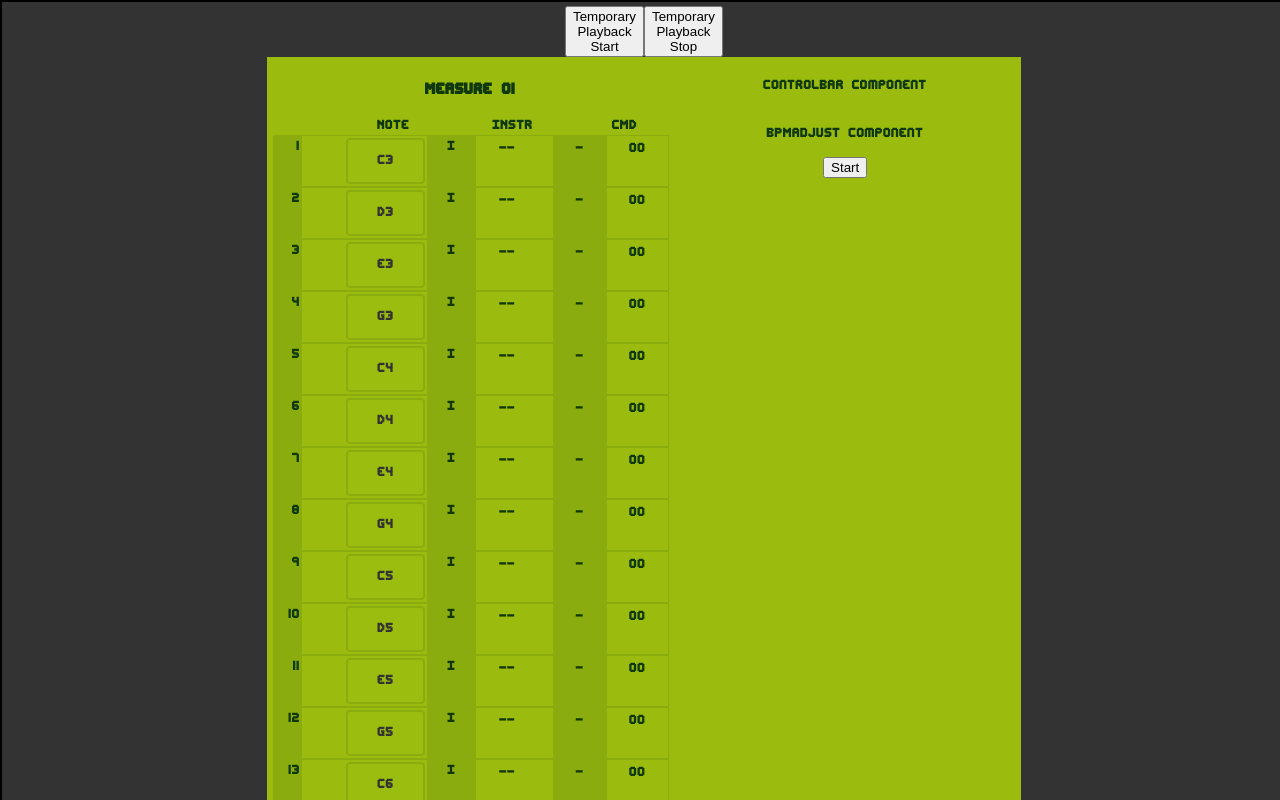
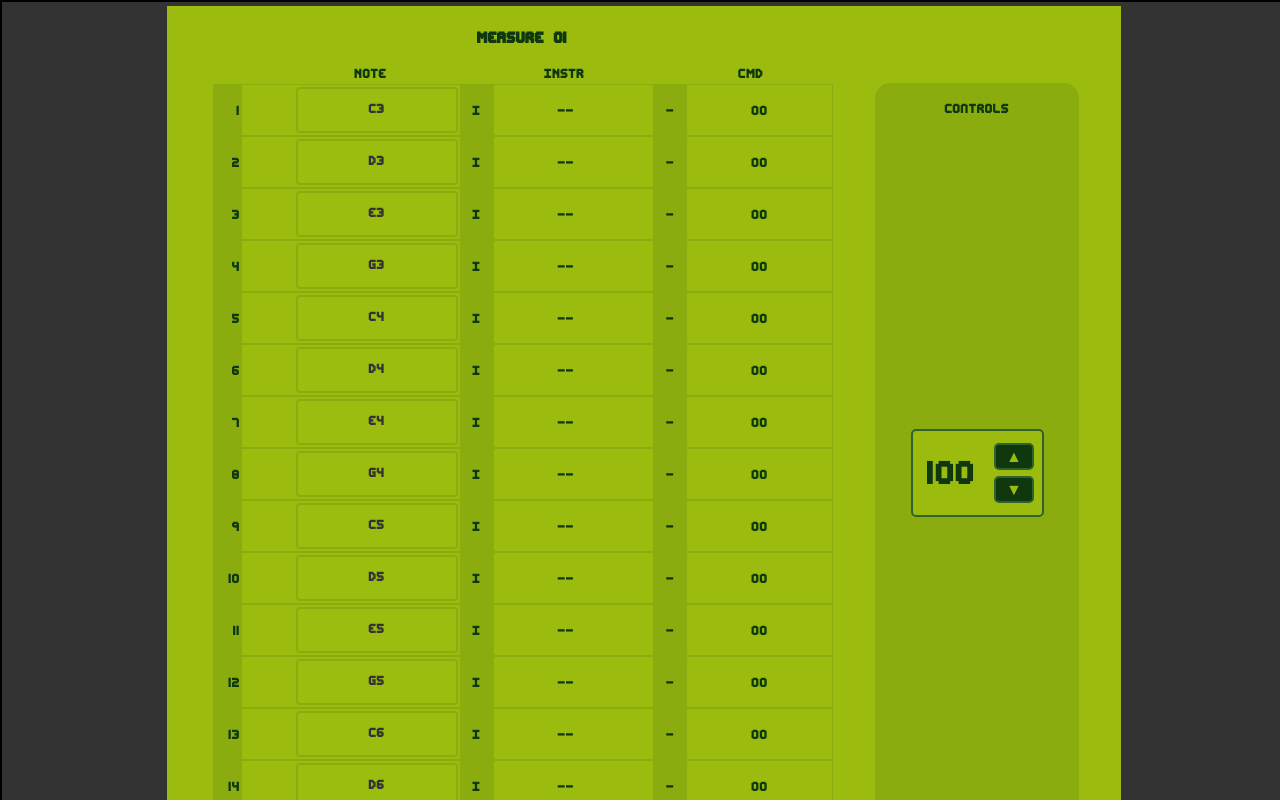
Before and after one commit to lukebertram/jsdj, a React (Create React App) app: page / in a window 1280 px wide. Shown: the top 800 px of the page. Built offline with nearby package versions, Linux system fonts and the light colour scheme.

Commit message:
style control bar and add bpm adjustment functionality

```diff
--- a/src/components/BPMAdjust.jsx
+++ b/src/components/BPMAdjust.jsx
@@ -1,11 +1,27 @@
 import React from 'react';
+import PropTypes from 'prop-types';
+import './../stylesheets/BPMAdjust.css';
 
-function BPMAdjust() {
+function BPMAdjust(props) {
   return (
-    <div>
-      <p>BPMAdjust Component</p>
+    <div className='BPM-adjust-container'>
+      <div className='BPM-adjust-display'>{props.currentBPM}</div>
+      <div className='BPM-adjust-buttons'>
+        <button
+          className='BPM-button'
+          onClick={props.onIncrementBPM}>{`\u25B2`}</button>
+        <button
+          className='BPM-button'
+          onClick={props.onDecrementBPM}>{`\u25BC`}</button>
+      </div>
     </div>
   );
 }
 
+BPMAdjust.propTypes = {
+  currentBPM: PropTypes.number,
+  onIncrementBPM: PropTypes.func,
+  onDecrementBPM: PropTypes.func
+};
+
 export default BPMAdjust;
--- a/src/components/ControlBar.jsx
+++ b/src/components/ControlBar.jsx
@@ -1,14 +1,33 @@
 import React from 'react';
+import PropTypes from 'prop-types';
 import BPMAdjust from './BPMAdjust';
+import './../stylesheets/ControlBar.css';
 
-function ControlBar() {
+function ControlBar(props) {
+  let togglePlayButton;
+  if (props.isPlaying){
+    togglePlayButton =
+    <button className='toggle-play-btn' onClick={props.onStopMeasurePlayback}>stop</button>
+  } else {
+    togglePlayButton =
+    <button className='toggle-play-btn' onClick={props.onStartMeasurePlayback}>start</button>
+  }
   return (
-    <div>
-      <p>ControlBar Component</p>
-      <BPMAdjust />
-      <button>Start</button>
+    <div className='control-bar-container'>
+      <p>Controls</p>
+      <BPMAdjust
+        currentBPM={props.currentBPM}
+        onIncrementBPM={props.onIncrementBPM}
+        onDecrementBPM={props.onDecrementBPM}/>
+      {togglePlayButton}
     </div>
   );
 }
 
+ControlBar.propTypes = {
+  onStartMeasurePlayback: PropTypes.func,
+  onStopMeasurePlayback: PropTypes.func,
+  isPlaying: PropTypes.bool
+}
+
 export default ControlBar;
--- a/src/components/MeasureSequence.jsx
+++ b/src/components/MeasureSequence.jsx
@@ -5,7 +5,7 @@ import './../stylesheets/MeasureSequence.css';
 
 function MeasureSequence(props) {
   return (
-    <div>
+    <div className='measure-sequence-container'>
       <h3>Measure 01</h3>
       <div className='entry-table-header'>
         <div className='note-position-header'></div>
--- a/src/components/MeasureView.jsx
+++ b/src/components/MeasureView.jsx
@@ -14,8 +14,11 @@ function MeasureView(props) {
         onPitchValueChange={props.onPitchValueChange}
         isPlaying={props.isPlaying}/>
       <ControlBar
+        currentBPM={props.currentBPM}
         onStartMeasurePlayback={props.onStartMeasurePlayback}
         onStopMeasurePlayback={props.onStopMeasurePlayback}
+        onIncrementBPM={props.onIncrementBPM}
+        onDecrementBPM={props.onDecrementBPM}
         isPlaying={props.isPlaying}/>
     </div>
   );
--- a/src/components/Project.jsx
+++ b/src/components/Project.jsx
@@ -30,24 +30,38 @@ class Project extends React.Component {
         {"measurePosition" : 15, "time" : "0:3:3", "pitch" : "G6", "velocity": 0.9}
       ],
     };
-    this.transport = Tone.Transport;
-    this.transport.bpm.value = this.state.transportBpm;
-    this.transport.setLoopPoints("0:0:0", "1:0:0");
-    this.transport.loop = true;
+    // this.transport = Tone.Transport;
+    Tone.Transport.bpm.value = this.state.transportBpm;
+    console.log('TONE.TRANSPORT.BPM.VALUE', Tone.Transport.bpm.value);
+    Tone.Transport.loop = true;
+    Tone.Transport.setLoopPoints("0:0:0", "1:0:0");
+    //
+    // this.basicSynth = new Tone.Synth();
+    // this.basicSynth.toMaster();
 
     //this.harpPart0 =
-    new Tone.Part(function(time, value) {
-    	//the value is an object which contains both the note and the velocity
-      const synth = new Tone.Synth();
-      synth.toMaster();
-    	synth.triggerAttackRelease(value.pitch, "16n", time, value.velocity);
-    }, this.state.measureArray.filter((note) => note.pitch)
-    ).start("0:0:0");
+    // new Tone.Part(function(time, value) {
+    // 	//the value is an object which contains both the note and the velocity
+    //   const synth = new Tone.Synth();
+    //   synth.toMaster();
+    // 	synth.triggerAttackRelease(value.pitch, "16n", time, value.velocity);
+    // }, this.state.measureArray.filter((note) => note.pitch)
+    // ).start("0:0:0");
     // console.log(this.state.measureArray);
+
 
     this.handleStartMeasurePlayback = this.handleStartMeasurePlayback.bind(this);
     this.handleStopMeasurePlayback = this.handleStopMeasurePlayback.bind(this);
     this.handlePitchValueChange = this.handlePitchValueChange.bind(this);
+    this.handleIncrementBPM = this.handleIncrementBPM.bind(this);
+    this.handleDecrementBPM = this.handleDecrementBPM.bind(this);
+  }
+
+  componentDidMount(){
+    console.log('PROJECT MOUNTED');
+    console.log('TONE.TRANSPORT.BPM.VALUE 2', Tone.Transport.bpm.value);
+
+
   }
 
   handlePitchValueChange(newPitch, notePosition){
@@ -61,24 +75,24 @@ class Project extends React.Component {
 
   handleStartMeasurePlayback(){
     // console.log(`Start playback pressed`);
-
-    //set playhead to update position with every 16th note
-    const playheadSchedule = this.transport.scheduleRepeat(()=> {
-      this.setState({ playheadPosition: this.transport.position });
+    this.scheduleMeasure(this.state.measureArray);
+    // set playhead to update position with every 16th note
+    const playheadSchedule = Tone.Transport.scheduleRepeat(()=> {
+      this.setState({ playheadPosition: Tone.Transport.position });
       // console.log(`scheduleRepeat for playheadPosition is still running!`);
     }, "16n");
-    this.transport.start("+0.1", "0:0:0");
+    Tone.Transport.start("+0.1", "0:0:0");
     this.setState({
       isPlaying: true,
       playheadScheduleId: playheadSchedule
     });
-    // setTimeout(()=>{console.log(`State of isPlaying: ${this.state.isPlaying}`)}, 0);
+    setTimeout(()=>{console.log(`State of isPlaying: ${this.state.isPlaying}`)}, 0);
   };
 
   handleStopMeasurePlayback(){
     console.log(`Stop playback pressed`);
-    this.transport.stop();
-    this.transport.clear(this.state.playheadScheduleId);
+    Tone.Transport.stop();
+    Tone.Transport.clear(this.state.playheadScheduleId);
     this.setState({
       isPlaying: false,
       playheadPosition: null,
@@ -87,17 +101,42 @@ class Project extends React.Component {
     // setTimeout(()=>{console.log(`State of isPlaying: ${this.state.isPlaying}`)}, 0);
   }
 
+  handleIncrementBPM(){
+    console.log(`BPM increment pressed`);
+    const newBpm = this.state.transportBpm + 1;
+    Tone.Transport.bpm.value = newBpm;
+    this.setState({transportBpm: newBpm});
+  }
+
+  handleDecrementBPM(){
+    console.log(`BPM decrement pressed`);
+    const newBpm = this.state.transportBpm - 1;
+    Tone.Transport.bpm.value = newBpm;
+    this.setState({transportBpm: newBpm});
+  }
+
+  scheduleMeasure(noteArray){
+    new Tone.Part(function(time, value) {
+    	//the value is an object which contains both the note and the velocity
+      const synth = new Tone.Synth();
+      synth.toMaster();
+    	synth.triggerAttackRelease(value.pitch, "16n", time, value.velocity);
+    }, noteArray.filter((note) => note.pitch)
+    ).start("0:0:0");
+  }
+
   render(){
     return (
       <div>
-        <button onClick={this.handleStartMeasurePlayback}>Temporary<br/>Playback<br/>Start</button>
-        <button onClick={this.handleStopMeasurePlayback}>Temporary<br/>Playback<br/>Stop</button>
         <MeasureView
           playheadPosition={this.state.playheadPosition}
+          currentBPM={this.state.transportBpm}
           noteArray={this.state.measureArray}
           onStartMeasurePlayback={this.handleStartMeasurePlayback}
           onStopMeasurePlayback={this.handleStopMeasurePlayback}
           onPitchValueChange={this.handlePitchValueChange}
+          onIncrementBPM={this.handleIncrementBPM}
+          onDecrementBPM={this.handleDecrementBPM}
           isPlaying={this.state.isPlaying}/>
       </div>
     );
--- /dev/null
+++ b/src/stylesheets/BPMAdjust.css
@@ -0,0 +1,40 @@
+.BPM-adjust-container {
+  flex-grow: 0;
+  display: flex;
+  justify-content: space-between;
+  height:80px;
+  margin: 10px 0px;
+  width: 125px;
+  align-items: center;
+  background-color: #9bbc0f;
+  border: 2px solid #306230;
+  border-radius: 5px;
+}
+
+.BPM-adjust-display {
+  font-size: 2.5em;
+}
+
+.BPM-adjust-buttons {
+  height: 100%;
+  display: flex;
+  flex-direction: column;
+  align-items: center;
+  justify-content: space-around;
+  width: 30px;
+  padding: 7px 0;
+  box-sizing: border-box;
+}
+
+.BPM-button {
+  height: 27px;
+  width: 40px;
+  background-color: #0f380f;
+  color: #9bbc0f;
+  border: 2px solid #306230;
+  border-radius: 5px;
+  font-size: 1em;
+  font-family: EditUndo;
+  text-align: center;
+  padding: 2px 0;
+}
--- /dev/null
+++ b/src/stylesheets/ControlBar.css
@@ -0,0 +1,24 @@
+.control-bar-container{
+  display: flex;
+  flex-direction: column;
+  align-items: center;
+  justify-content: space-between;
+  max-height: 950px;
+  max-width: 200px;
+  border-radius: 15px;
+  background-color: #8bac0f;
+  color: #0f380f;
+  margin: 75px 40px 40px;
+}
+
+.toggle-play-btn {
+  background-color: #0f380f;
+  color: #9bbc0f;
+  border: 2px solid #306230;
+  border-radius: 5px;
+  font-size: 2em;
+  font-family: EditUndo;
+  text-align: center;
+  padding: 5px;
+  margin-bottom: 20px;
+}
--- a/src/stylesheets/MeasureSequence.css
+++ b/src/stylesheets/MeasureSequence.css
@@ -1,3 +1,7 @@
+.measure-sequence-container {
+  margin-left: 40px;
+}
+
 .entry-table-header {
   width: 100%;
   background-color: #9bbc0f;
--- a/src/stylesheets/MeasureView.css
+++ b/src/stylesheets/MeasureView.css
@@ -1,8 +1,8 @@
 .measure-view-container {
   display: flex;
   justify-content: space-around;
-  max-width: 750px;
-  max-height: 750px;
+  max-width: 950px;
+  max-height: 950px;
   margin: auto;
   background-color: #9bbc0f;
   color: #0f380f;
--- a/src/stylesheets/NoteEntry.css
+++ b/src/stylesheets/NoteEntry.css
@@ -21,12 +21,18 @@ div {
   flex-grow: 0;
   width: 1.5em;
   text-align: right;
+  display: flex;
+  align-items: center;
+  justify-content: flex-end;
 }
 .note-entry .playhead-arrow {
   flex-grow: 0;
   width: 3em;
-  font-size: .8em;
+  font-size: 1em;
   text-align: center;
+  display: flex;
+  align-items: center;
+  justify-content: flex-end;
 }
 
 .pitch-value {
@@ -36,11 +42,28 @@ div {
 }
 .I-label {
   background: #8bac0f;
+  display: flex;
+  align-items: center;
+  justify-content: center;
+  max-width: 30px;
 }
 .instrument-value {
   margin-right: 15px;
+  display: flex;
+  align-items: center;
+  justify-content: center;
 }
 
 .command-type {
   background: #8bac0f;
+  max-width: 30px;
+  display: flex;
+  align-items: center;
+  justify-content: center;
 }
+
+.command-value {
+  display: flex;
+  align-items: center;
+  justify-content: center;
+}
```
Also changed, not shown: 1 other file (tests, documents, lock files or other folders).
